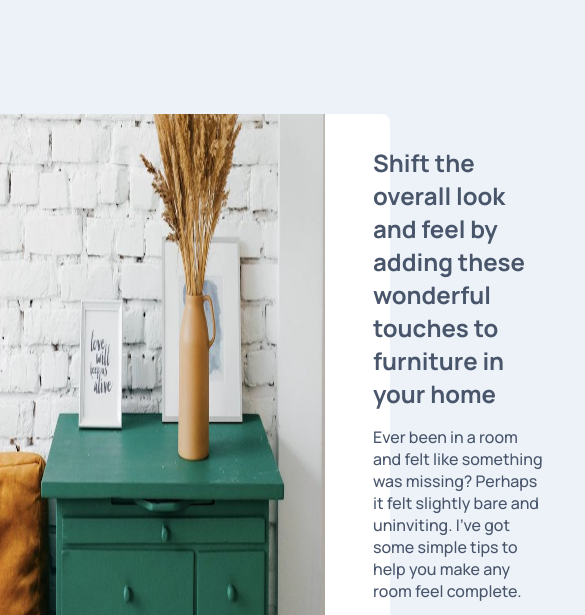
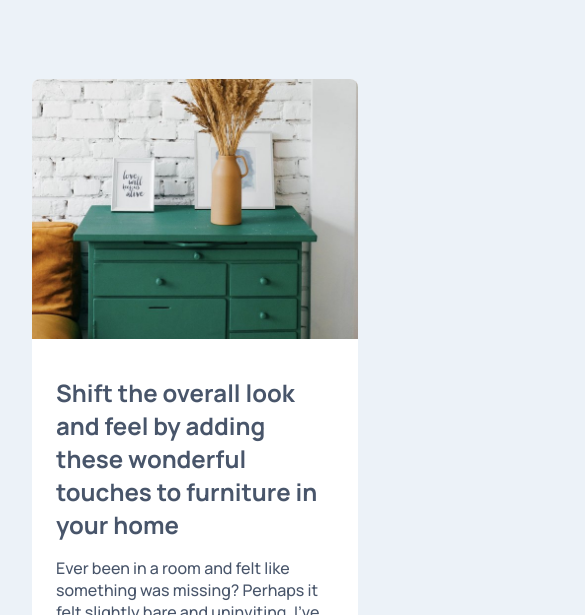
Before and after one commit to sklanier/fm-article-preview-component, a website: page index.html in a window 390 px wide. Shown: the top 615 px of the page, 585 px wide, since content can reach past the window. Drawn offline with Linux system fonts and the light colour scheme.

Commit message:
applied media queries

```diff
--- a/styles.css
+++ b/styles.css
@@ -55,6 +55,8 @@ h1, h2, h3, h4, h5, h6 {
 .left img {
     width: 100%;
     height: 100%;
+    border-top-left-radius: 8px;
+    border-bottom-left-radius: 8px;
 }
 
 .right {
@@ -182,3 +184,52 @@ h1, h2, h3, h4, h5, h6 {
     left: 50%;
     transform: translate(-50%, 0);
 }
+
+/* Medium devices (landscape tablets, 768px and up) */
+@media only screen and (max-width: 768px) {
+    .card {
+        flex-flow: column;
+        padding: 1rem;
+        margin: 0 .5rem;
+    }
+
+    .left img {
+        border-top-left-radius: 0;
+        border-bottom-left-radius: 0;
+    }
+
+    .popover {
+        transform: translate(-90%, 0);
+    }
+
+    .popover:after
+    {
+        left: 90%;
+    }
+}
+
+/* Small devices (portrait tablets and large phones, 600px and up) */
+@media only screen and (max-width: 550px) {
+    .card {
+        padding: 0;
+        margin: 0 2rem;
+    }
+
+    .left {
+        flex: 0;
+    }
+
+    .left img {
+        border-top-left-radius: 8px;
+        border-top-right-radius: 8px;
+    }
+
+    .right .container {
+        padding-left: 1.5rem;
+        padding-right: 1.5rem;
+    }
+
+    .attribution {
+        display: none;
+    }
+}
```
Also changed, not shown: index.html (line endings or trailing spaces).
